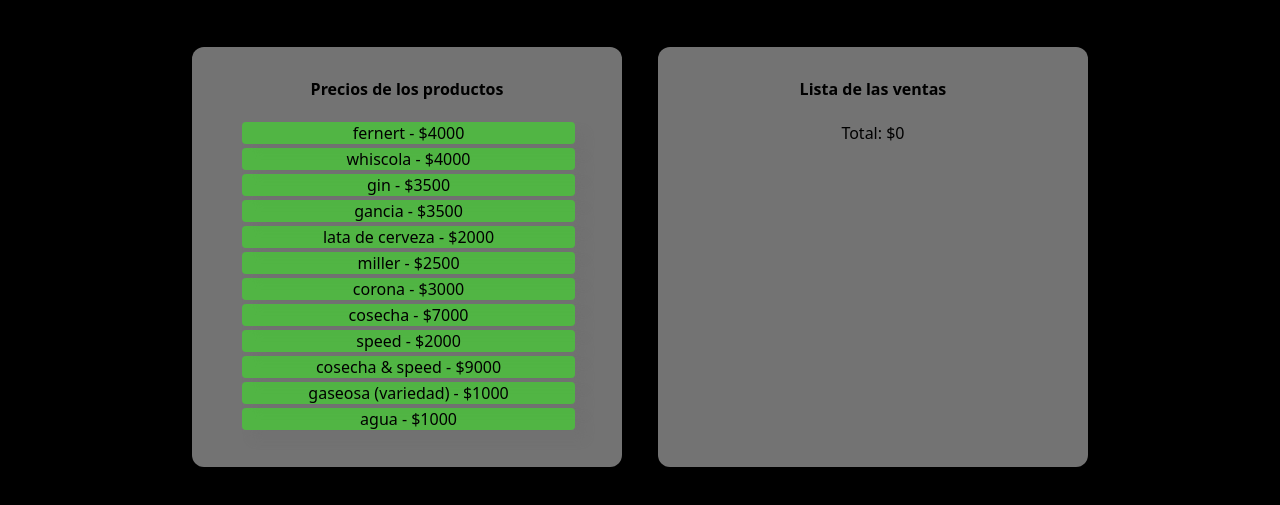
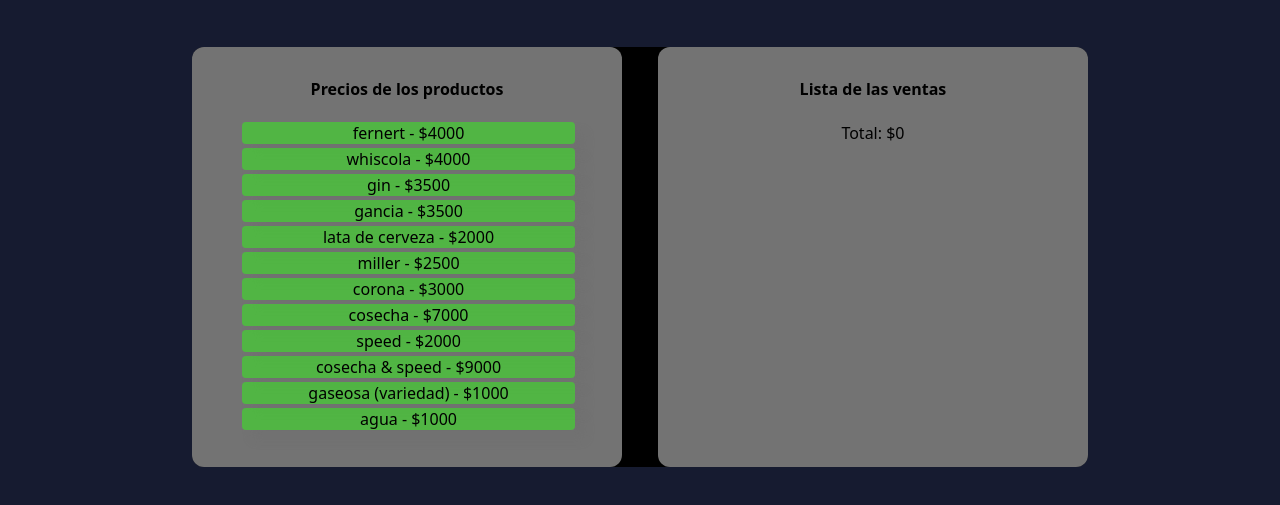
Before and after one commit to Fran21-ar/ventas_universo, a plain HTML site: page index.html in a window 1280 px wide. Shown: the part 73-578 px from the top of the page. Drawn offline with Linux system fonts and the light colour scheme.

Commit message:
Update styles.css

```diff
--- a/estilos/styles.css
+++ b/estilos/styles.css
@@ -2,7 +2,7 @@
     font-family: system-ui, -apple-system, BlinkMacSystemFont, 'Segoe UI', Roboto, Oxygen, Ubuntu, Cantarell, 'Open Sans', 'Helvetica Neue', sans-serif;
     margin: 0;
     padding: 0;
-    background-color: rgb(0, 0, 0);
+    background-color: rgb(22, 27, 48);
 }
 
 .title{
```
